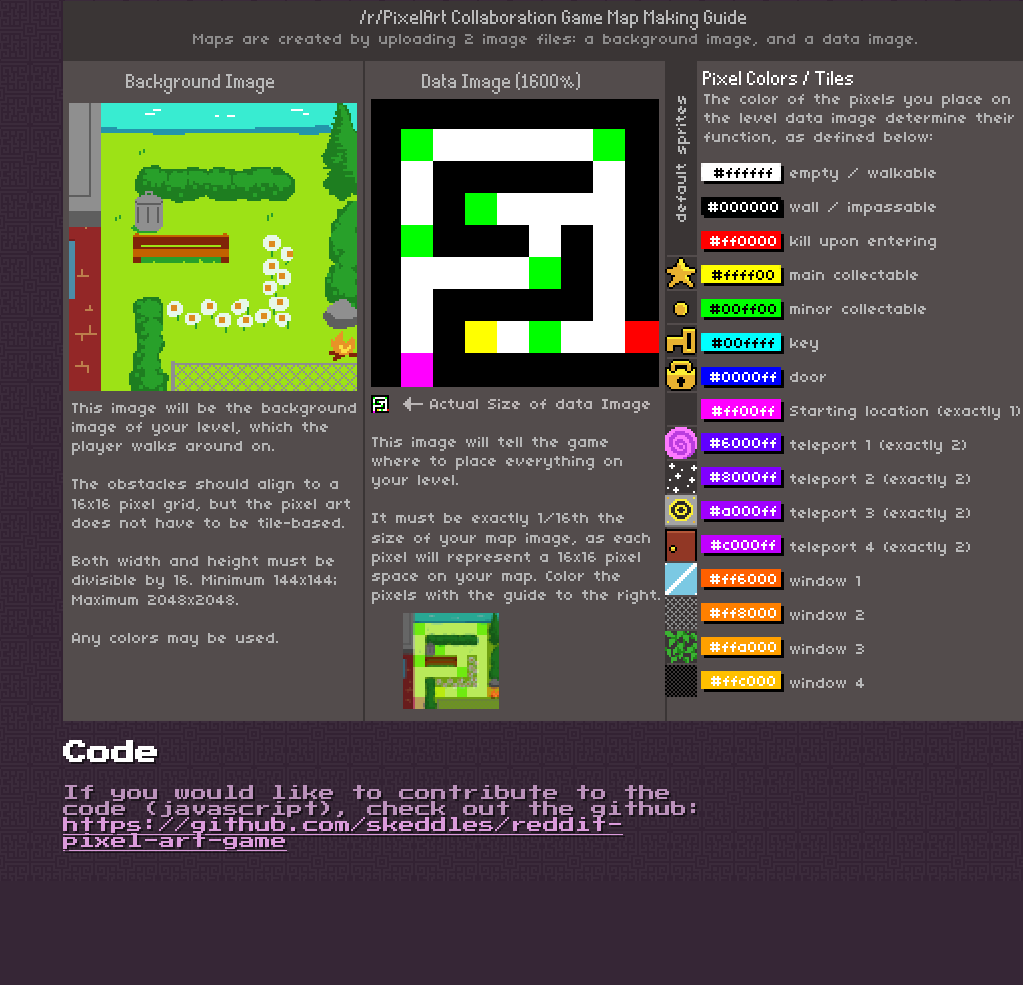
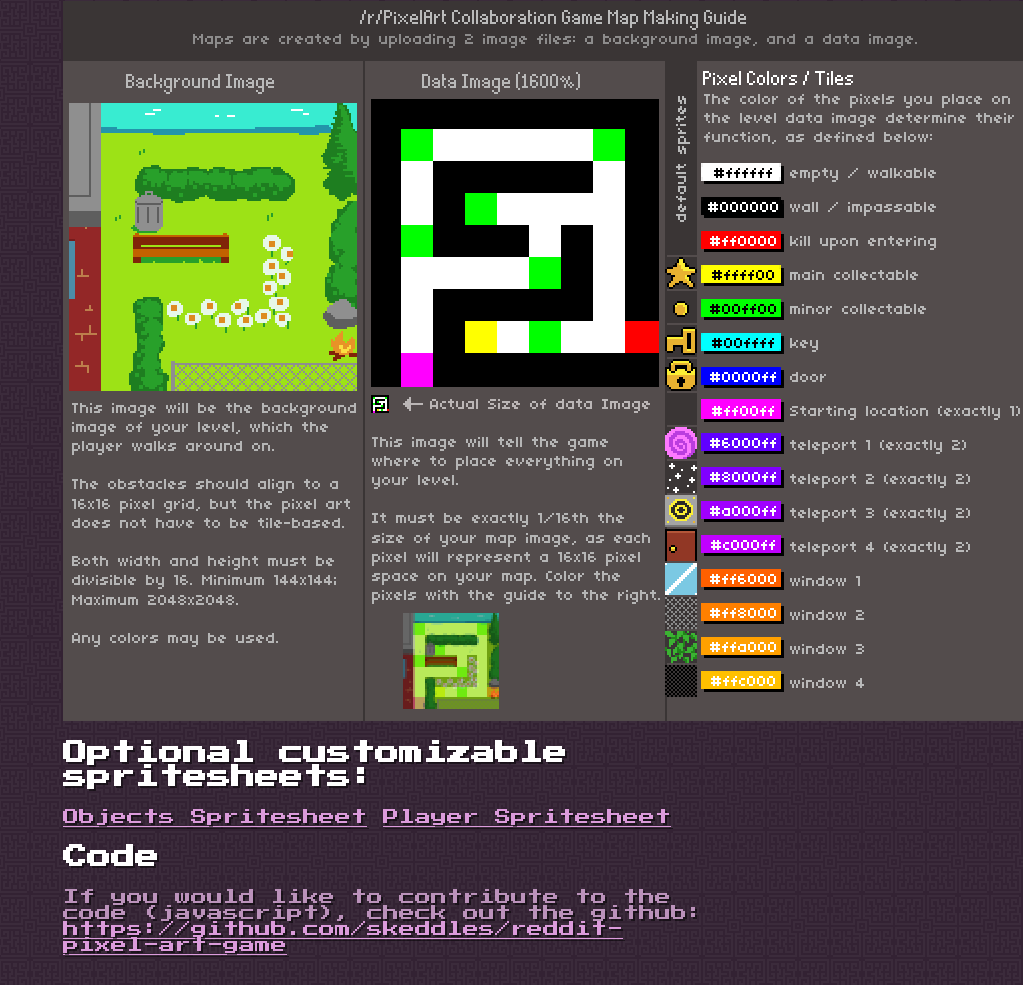
Before and after one commit to skeddles/reddit-pixel-art-game, a website: page files/index.htm in a window 1280 px wide. Shown: the part 897-1882 px from the top of the page, without its empty margins (257-1280 px from the left). Before the commit the page ends 1778 px from the top, so only its background shows below. Drawn offline with nearby package versions, Linux system fonts and the light colour scheme; files that its build step writes are made by us from their sources; files whose address does not match are found by name.

Commit message:
added links to spritesheets

```diff
--- a/files/index.htm
+++ b/files/index.htm
@@ -4,7 +4,7 @@
 	<meta charset="utf-8">
 
 	<title>Reddit Game</title>
-	<meta name="description" content="Web Template">
+	<meta name="description" content="Collaborative Game Made By /r/PixelArt">
 	<meta name="author" content="skeddles">
 	<link rel="stylesheet" href="style.css">
 	<link rel="preconnect" href="https://fonts.googleapis.com">
@@ -106,6 +106,12 @@
 		<h2>Level creation guide:</h2>
 		<img src="/images/guide.png">
 
+		<p>
+			<h2>Optional customizable spritesheets:</h2>
+			<a href="images/spritesheet.png" target="_blank">Objects Spritesheet</a>
+			<a href="images/player.png" target="_blank">Player Spritesheet</a>
+		</p>
+
 		<h2>Code</h2>
 		<p>If you would like to contribute to the code (javascript), check out the github: <a href="https://github.com/skeddles/reddit-pixel-art-game" target="_blank">https://github.com/skeddles/reddit-pixel-art-game</a></p>
 
```
